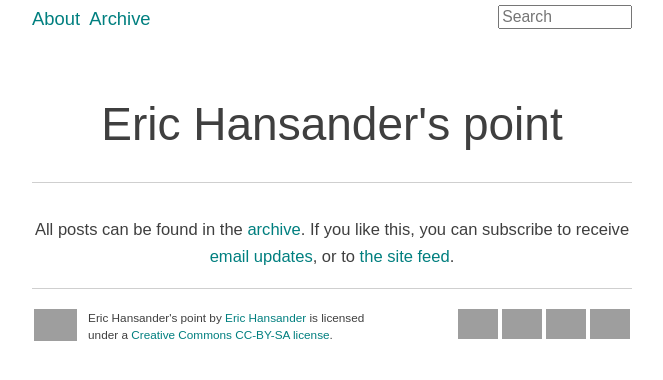
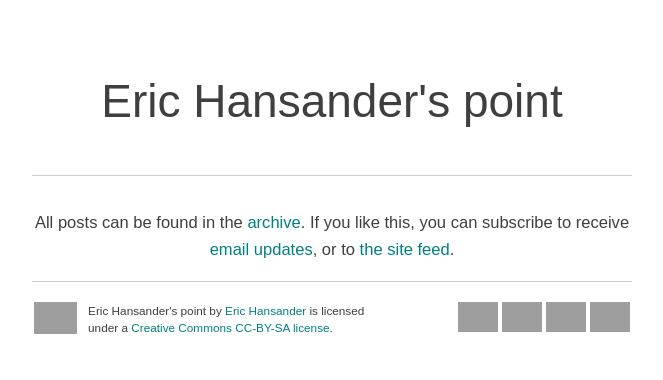
Before and after one commit to ehdr/jekyll-erichansander.com, a Jekyll site: the page built from index.md, in a window 1280 px wide, cut to the strip 0-380 px from the top of the page. Shown: the whole strip, without its empty margins (308-971 px from the left). Built offline with Jekyll 4.4.1, drawn with Linux system fonts in a browser that asks for light colours; Markdown is read by kramdown in place of the engine named in the settings; grey boxes are pictures that could not be loaded.

Commit message:
Remove the top site-navigation

```diff
--- a/_includes/site-header.html
+++ b/_includes/site-header.html
@@ -1,17 +1,3 @@
   <header id="site-header" role="banner">
-    <nav id="site-navigation" class="clearfix" role="navigation">
-      <ul>
-        <li><a href="/about" title="About {{ site.owner.name }}">About</a></li>
-        <li><a href="/b/all" title="Post archive">Archive</a></li>
-      </ul>
-
-      <form action="http://google.com/search" method="get">
-        <fieldset role="search">
-          <input type="hidden" name="q" value="site:{{ site.url | remove: 'http:' | remove: 'https:' | remove: '//' }}" />
-          <input type="search" name="q" class="search" placeholder="Search" accesskey="/" />
-        </fieldset>
-      </form>
-    </nav>
-
     <h1><a href="/"{% if site.title_tooltip %} title="{{ site.title_tooltip }}"{% endif %}>{{ site.title }}</a></h1>
   </header>
--- a/stylesheets/main.css
+++ b/stylesheets/main.css
@@ -27,67 +27,17 @@ h1,  h1 a, h1 a:visited, h1 a:hover {
 }
 
 
-#site-navigation {
-  font-weight: 300;
-  margin-top: .25em;
-}
-
-#site-navigation a,
-#site-navigation a:visited {
-  font-weight: inherit;
-  text-decoration: inherit;
-}
-
-#site-navigation a:hover {
-  text-decoration: underline;
-}
-
-#site-navigation ul {
-  display: inline-block;
-  float: left;
-  margin: 0;
-  padding: 0;
-}
-
-#site-navigation li {
-  display: block;
-  float: left;
-  list-style: none;
-  padding: 0 .5em 0 0;
-  text-align: center;
-}
-
-#site-navigation form {
-  border: 0;
-  float: right;
-  font-size: .95em;
-  line-height: 1.2em;
-  margin: 0;
-  padding: 0;
-}
-
-#site-navigation fieldset[role="search"] {
-  border: 0;
-  margin: 0;
-  padding: 0;
-}
-
-#site-navigation input.search {
-  font-size: .90em;
-  font-weight: inherit;
-  width: 8em;
-}
-
-
 #site-header {
   border-bottom: 1px solid #cfcfcf;
+  padding-bottom: 1.5em;
+  padding-top: 3em;
 }
 
 #site-header h1 {
   font-size: 2.5em;
   line-height: 1em;
-  padding: 1.5em 2% .75em 2%;
   text-align: center;
+  padding: .5em 2%;
 }
 
 
```
